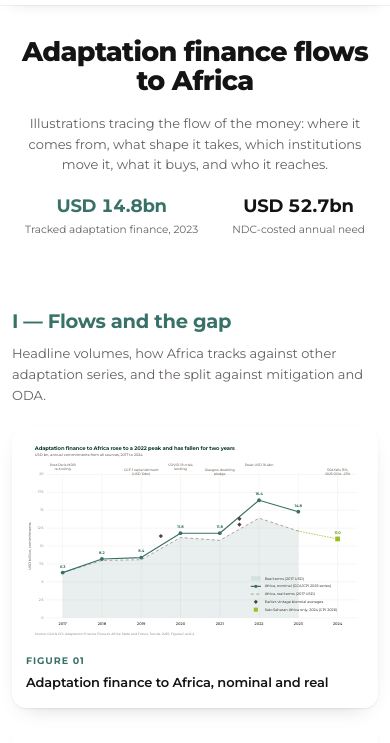
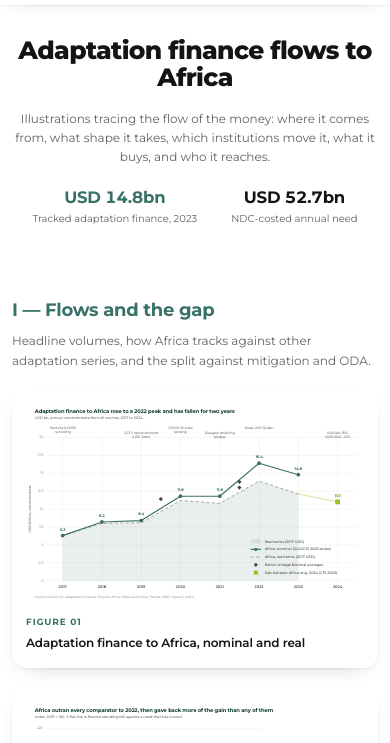
Before and after one commit to sharonselah/adaptation-finance, a website: page index.html in a window 390 px wide. Shown: the part 53-796 px from the top of the page. Drawn offline with Linux system fonts and the light colour scheme.

Commit message:
Take the page typography down a further 8%
Still reading heavy. Another ~8% on the page chrome, which puts it about 22% below where
it started: body 13.5 -> 12.5, navbar 15 -> 13.5 (gap 38 -> 34), section headings
clamp(19.5,1.8vw,25.5) -> clamp(18,1.65vw,23.5), hero clamp(27,4.1vw,49) ->
clamp(25,3.8vw,45), lede and subtitles 14.5 -> 13.5, stat block 22/10.5 -> 20/10,
captions 13 -> 12 and the FIGURE nn label 9.5 -> 9. Small-screen overrides move with them.

The figures themselves are untouched at -15%.

Co-Authored-By: Claude Opus 5 (1M context) <noreply@anthropic.com>

```diff
--- a/index.html
+++ b/index.html
@@ -20,7 +20,7 @@
   *{box-sizing:border-box}
   html{scroll-behavior:smooth}
   body{margin:0;background:var(--cream);color:var(--ink);
-    font:13.5px/1.62 "Montserrat",system-ui,-apple-system,"Segoe UI",Helvetica,Arial,sans-serif;
+    font:12.5px/1.65 "Montserrat",system-ui,-apple-system,"Segoe UI",Helvetica,Arial,sans-serif;
     -webkit-font-smoothing:antialiased}
   a{color:var(--teal)}
   .wrap{max-width:1400px;margin:0 auto;padding:0 20px}
@@ -31,7 +31,7 @@
   .brand{display:flex;align-items:center;gap:14px;flex:0 0 auto}
   .brand img{display:block;width:auto}
   .brand .fsd{height:32px}
-  .topbar nav{margin-left:auto;display:flex;gap:38px;font-size:15px;min-width:0}
+  .topbar nav{margin-left:auto;display:flex;gap:34px;font-size:13.5px;min-width:0}
   .burger{display:none;margin-left:auto;width:42px;height:42px;flex:0 0 auto;
     background:none;border:0;padding:9px;cursor:pointer;border-radius:9px}
   .burger span{display:block;height:2px;border-radius:2px;background:var(--ink);
@@ -45,22 +45,22 @@
   .topbar nav a:hover{color:var(--teal)}
 
   .hero{padding:56px 0 44px;text-align:center}
-  .kicker{font-size:10px;letter-spacing:.2em;text-transform:uppercase;color:var(--teal);
+  .kicker{font-size:9.5px;letter-spacing:.2em;text-transform:uppercase;color:var(--teal);
     font-weight:700;margin-bottom:18px}
-  h1{font-size:clamp(27px,4.1vw,49px);line-height:1.08;letter-spacing:-.025em;
+  h1{font-size:clamp(25px,3.8vw,45px);line-height:1.08;letter-spacing:-.025em;
     margin:0 auto;max-width:none;font-weight:800}
-  .lede{font-size:14.5px;line-height:1.58;color:var(--muted);margin:18px auto 0;max-width:70ch}
+  .lede{font-size:13.5px;line-height:1.6;color:var(--muted);margin:18px auto 0;max-width:70ch}
   .stats{display:flex;flex-wrap:wrap;justify-content:center;gap:24px 56px;margin-top:30px}
-  .stat b{display:block;font-size:22px;letter-spacing:-.015em;line-height:1;font-weight:700;
+  .stat b{display:block;font-size:20px;letter-spacing:-.015em;line-height:1;font-weight:700;
     font-variant-numeric:tabular-nums}
-  .stat span{display:block;margin-top:6px;font-size:10.5px;color:var(--muted)}
+  .stat span{display:block;margin-top:6px;font-size:10px;color:var(--muted)}
   .stat.alt b{color:var(--teal)}
 
   .sec{padding:64px 0 8px}
   main{padding-bottom:70px}
-  .sec h2{font-size:clamp(19.5px,1.8vw,25.5px);letter-spacing:-.015em;color:var(--teal);
+  .sec h2{font-size:clamp(18px,1.65vw,23.5px);letter-spacing:-.015em;color:var(--teal);
     margin:0 0 10px;font-weight:700;line-height:1.2}
-  .sec p.sub{margin:0 0 26px;color:var(--muted);max-width:none;font-size:14.5px}
+  .sec p.sub{margin:0 0 24px;color:var(--muted);max-width:none;font-size:13.5px}
 
   .grid{display:grid;grid-template-columns:repeat(2,minmax(0,1fr));gap:26px}
   figure{margin:0;background:var(--card);border-radius:14px;overflow:hidden;
@@ -94,8 +94,8 @@
     box-shadow:0 1px 3px rgba(20,20,20,.2);transition:opacity .15s ease}
   figure:hover .zoom,.zoom:focus-visible{opacity:1}
   figcaption{padding:6px 18px 18px}
-  .num{font-size:9.5px;font-weight:700;letter-spacing:.1em;color:var(--teal)}
-  .ttl{margin-top:3px;font-size:13px;font-weight:600;letter-spacing:-.01em}
+  .num{font-size:9px;font-weight:700;letter-spacing:.1em;color:var(--teal)}
+  .ttl{margin-top:3px;font-size:12px;font-weight:600;letter-spacing:-.01em}
   .wide{grid-column:1/-1}
 
   #lb{position:fixed;inset:0;background:rgba(23,19,16,.92);display:none;
@@ -117,7 +117,7 @@
       opacity:0;visibility:hidden;transform:translateY(-8px);
       transition:opacity .2s ease,transform .2s ease,visibility .2s}
     .top.open nav{opacity:1;visibility:visible;transform:none}
-    .topbar nav a{display:block;padding:12px 18px;font-size:14.5px}
+    .topbar nav a{display:block;padding:12px 18px;font-size:13.5px}
     .topbar nav a:active{background:rgba(20,20,20,.04)}
   }
   @media(max-width:640px){
@@ -126,10 +126,10 @@
     .hero{padding:32px 0 26px}
     .kicker{margin-bottom:12px}
     .sec{padding:46px 0 4px}
-    .sec p.sub{font-size:13px;margin-bottom:20px}
+    .sec p.sub{font-size:12px;margin-bottom:18px}
     .stats{gap:18px 34px;margin-top:22px}
-    .stat b{font-size:18px}
-    .lede{font-size:13px;margin-bottom:0}
+    .stat b{font-size:16.5px}
+    .lede{font-size:12px;margin-bottom:0}
     .topbar{gap:10px}
     .brand .fsd{height:26px}
     #lb{padding:14px}
```
